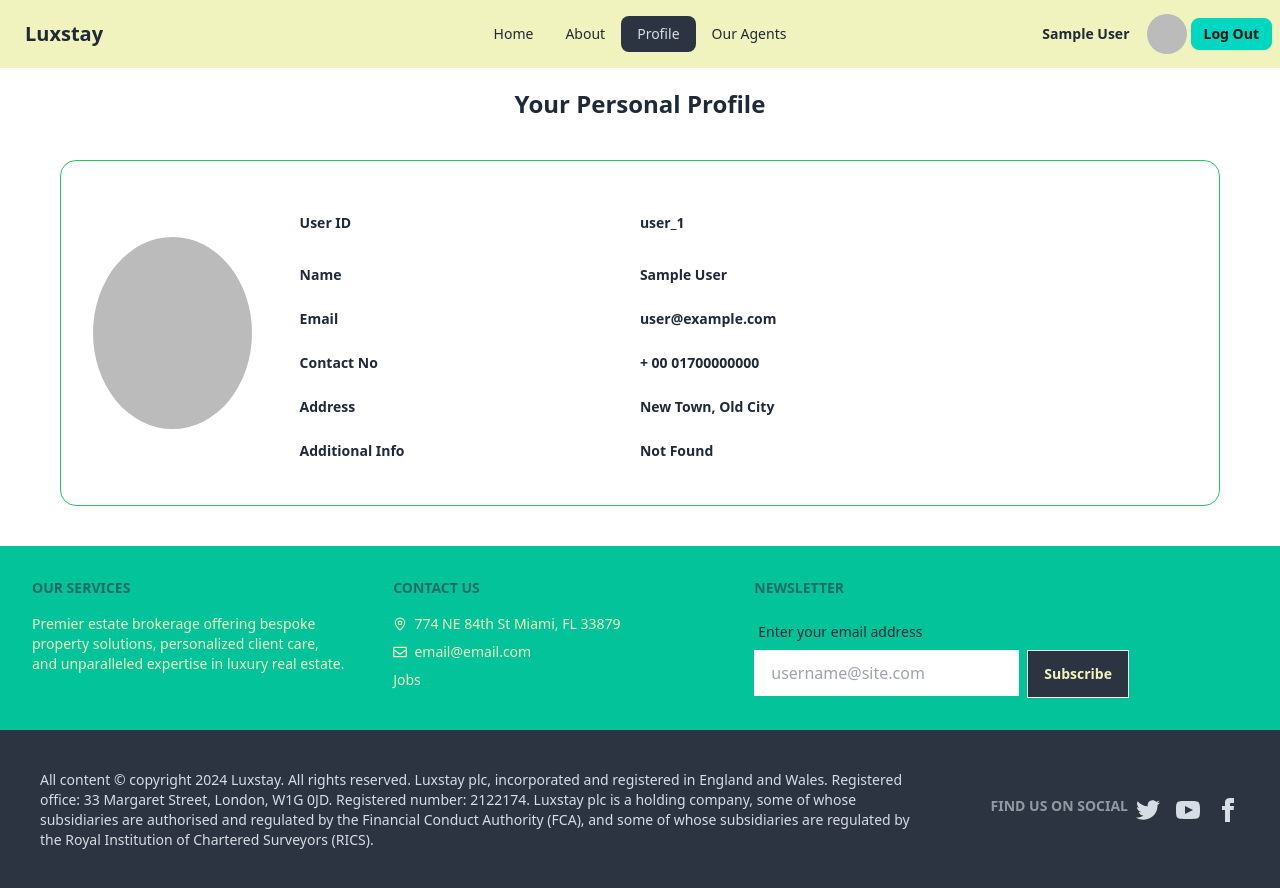
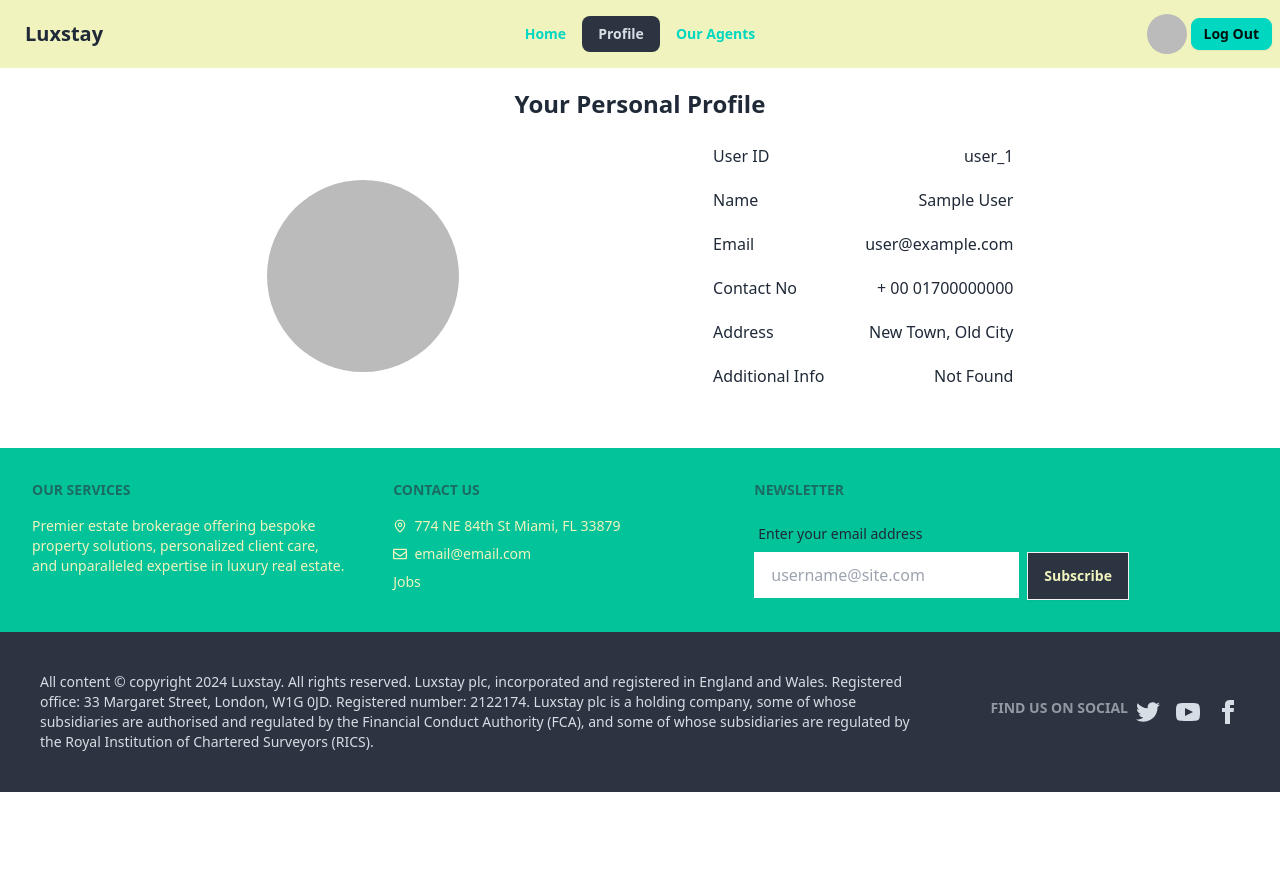
Before and after one commit to salehiin/luxstay, a React (Vite) app: page /profile in a window 1280 px wide. After the commit the page ends 800 px from the top, so only its background shows below. Built offline with nearby package versions, Linux system fonts and the light colour scheme; no server answers; sample sign-in values are in the browser's storage.

Commit message:
hover  on user image to show user name & some css work done

```diff
--- a/src/Header/Header.jsx
+++ b/src/Header/Header.jsx
@@ -16,7 +16,7 @@ const Header = () => {
   const navLinks = <>
 
             <li><NavLink to="/">Home</NavLink></li>
-            <li><NavLink to="/about">About</NavLink></li>
+            {/* <li><NavLink to="/about">About</NavLink></li> */}
             {user && <>
                <li><NavLink to="/profile">Profile</NavLink></li>
                <li><NavLink to="/agents">Our Agents</NavLink></li>
@@ -47,7 +47,7 @@ const Header = () => {
             </div>
             <ul
               tabIndex={0}
-              className="menu menu-sm dropdown-content mt-3 z-[1] p-2 shadow bg-base-100 rounded-box w-52"
+              className="menu menu-sm dropdown-content mt-3 z-[1] p-2 shadow bg-base-100 rounded-box w-52 text-accent font-semibold"
             >
               {navLinks}
             </ul>
@@ -55,7 +55,7 @@ const Header = () => {
           <a className="btn btn-ghost text-xl">Luxstay</a>
         </div>
         <div className="navbar-center hidden lg:flex">
-          <ul className="menu menu-horizontal px-1">
+          <ul className="menu menu-horizontal px-1 text-accent font-semibold">
             {navLinks}
           </ul>
         </div>
@@ -64,16 +64,29 @@ const Header = () => {
           {
 
             user ?
+
+
             <div className="flex flex-col md:flex-row items-center">
-              <button className="btn btn-sm btn-ghost">{user?.displayName || 'User Unknown'}</button>
+
+              <div className="tooltip tooltip-left" data-tip={user?.displayName || 'User Unknown'}>
+                <div tabIndex={0} role="button" className="mr-1 avatar flex">
+                  <div className="w-10 rounded-full">
+                    <img alt="Tailwind CSS Navbar component" src={user?.photoURL || userDefaultPic} />
+                  </div>
+                </div>
+              </div>
+
+              {/* <button className="btn btn-sm btn-ghost">{user?.displayName || 'User Unknown'}</button>
               <div tabIndex={0} role="button" className="btn btn-ghost btn-circle avatar flex">
                 <div className="w-10 rounded-full">
                   <img alt="Tailwind CSS Navbar component" src={user?.photoURL || userDefaultPic} />
                 </div>
-              </div>
+              </div> */}
 
               <button onClick={handleSignOut} className="btn btn-sm btn-accent">Log Out</button>
             </div>
+
+
             :
             <Link to="/login">
               <button className="btn btn-accent">Login</button>
--- a/src/pages/Agents/Agents.jsx
+++ b/src/pages/Agents/Agents.jsx
@@ -5,7 +5,8 @@ const Agents = () => {
         className="hero min-h-80 max-h-96"
         style={{
           backgroundImage:
-            "url(https://daisyui.com/images/stock/photo-1507358522600-9f71e620c44e.jpg)",
+            "url(https://i.postimg.cc/4yJ55ZzB/sliderthree.jpg)",
+
         }}
       >
         <div className="hero-overlay bg-opacity-60"></div>
@@ -21,7 +22,7 @@ const Agents = () => {
       <div className="my-20">
         {/* SINGLE AGENTS 1 */}
         <div className="p-5 flex flex-col md:flex-row border-y-2 shadow-lg shadow-green-100 items-center justify-evenly m-3">
-          <div className="shadow-md shadow-green-200  w-80 h-72">
+          <div className="flex items-center shadow-md shadow-green-200  w-80">
             <img
               className="w-full"
               src="https://i.postimg.cc/mZnPth1j/aone.png"
@@ -50,7 +51,7 @@ const Agents = () => {
         </div>
         {/* SINGLE AGENTS 2 */}
         <div className="p-5 flex flex-col md:flex-row border-y-2 shadow-lg shadow-green-100 items-center justify-evenly m-3">
-          <div className="shadow-md shadow-green-200  w-80 h-72">
+          <div className="shadow-md shadow-green-200  w-80">
             <img
               className="w-full"
               src="https://i.postimg.cc/kM6GSqmy/atwo.jpg"
@@ -79,7 +80,7 @@ const Agents = () => {
         </div>
         {/* SINGLE AGENTS 3 */}
         <div className="p-5 flex flex-col md:flex-row border-y-2 shadow-lg shadow-green-100 items-center justify-evenly m-3">
-          <div className="shadow-md shadow-green-200  w-80 h-72">
+          <div className="shadow-md shadow-green-200  w-80">
             <img
               className="w-full"
               src="https://i.postimg.cc/7P2P693s/athree.jpg"
@@ -108,7 +109,7 @@ const Agents = () => {
         </div>
         {/* SINGLE AGENTS 4 */}
         <div className="p-5 flex flex-col md:flex-row border-y-2 shadow-lg shadow-green-100 items-center justify-evenly m-3">
-          <div className="shadow-md shadow-green-200  w-80 h-72">
+          <div className="shadow-md shadow-green-200  w-80">
             <img
               className="w-full"
               src="https://i.postimg.cc/x1xVgNGN/afour.jpg"
@@ -137,7 +138,7 @@ const Agents = () => {
         </div>
         {/* SINGLE AGENTS 5 */}
         <div className="p-5 flex flex-col md:flex-row border-y-2 shadow-lg shadow-green-100 items-center justify-evenly m-3">
-          <div className="shadow-md shadow-green-200  w-80 h-72">
+          <div className="shadow-md shadow-green-200  w-80">
             <img
               className="w-full"
               src="https://i.postimg.cc/FR0qtYSZ/afive.jpg"
@@ -166,7 +167,7 @@ const Agents = () => {
         </div>
         {/* SINGLE AGENTS */}
         <div className="p-5 flex flex-col md:flex-row border-y-2 shadow-lg shadow-green-100 items-center justify-evenly m-3">
-          <div className="shadow-md shadow-green-200  w-80 h-72">
+          <div className="shadow-md shadow-green-200  w-80">
             <img
               className="w-full"
               src="https://i.postimg.cc/3x6bdXC1/asix.jpg"
--- a/src/pages/ErrorPage/ErrorPage.jsx
+++ b/src/pages/ErrorPage/ErrorPage.jsx
@@ -1,27 +1,61 @@
 import { Link, useRouteError } from "react-router-dom";
 
+const ErrorPage = () => {
+  const error = useRouteError();
 
-const ErrorPage = () => {
+  return (
+    <div>
+      <div
+        className="hero min-h-screen "
+        style={{
+          backgroundImage:
+            "url(https://i.postimg.cc/XJSnLYX9/404.png)",
+        }}
+      >
+        <div className="hero-overlay bg-opacity-60"></div>
+        <div className="hero-content text-center text-neutral-content">
+          <div className="">
+            <h1 className="mb-5 text-5xl font-bold text-[#f0f3bd]">Oops!!!</h1>
 
-    const error = useRouteError();
 
-    return (
-        <div>
-            <h2>Oopps!!!</h2>
             <p>{error.statusText || error.message}</p>
             {
 
                 error.status === 404 && <div>
 
-                    <h3>Page not found</h3>
+                    <h3 className="text-9xl text-accent font-bold text-[#02c39a">404</h3>
+                    <p className="text-6xl mb-6">Page not found</p>
+
+                    <Link to="/"><button className="btn btn-accent">Home</button></Link>
+
+                </div>
+
+            }
+
+
+
+
+          </div>
+        </div>
+      </div>
+
+      {/* DEFAULT */}
+      {/* <h2>Oops!!!</h2>
+            <p>{error.statusText || error.message}</p>
+            {
+
+                error.status === 404 && <div>
+
+                    <h3>404- Page not found</h3>
                     <p>Go back where you from</p>
                     <Link to="/"><button>Home</button></Link>
 
                 </div>
 
-            }
-        </div>
-    );
+            } */}
+      {/* DEFAULT */}
+    </div>
+  );
 };
 
 export default ErrorPage;
--- a/src/pages/Home/Slider.jsx
+++ b/src/pages/Home/Slider.jsx
@@ -6,7 +6,8 @@ const Slider = () => {
           <div className="w-full">
           {/* <div className="hero-overlay bg-opacity-60"></div> */}
             <img
-              src="https://daisyui.com/images/stock/photo-1625726411847-8cbb60cc71e6.jpg"
+              // src="https://daisyui.com/images/stock/photo-1625726411847-8cbb60cc71e6.jpg"
+              src="https://i.postimg.cc/ryQzscYg/sliderone.jpg"
               className="w-full"
             />
           </div>
@@ -21,7 +22,7 @@ const Slider = () => {
         </div>
         <div id="slide2" className="carousel-item relative w-full">
           <img
-            src="https://daisyui.com/images/stock/photo-1609621838510-5ad474b7d25d.jpg"
+            src="https://i.postimg.cc/MHVSy7my/slidertwo.jpg"
             className="w-full"
           />
           <div className="absolute flex justify-between transform -translate-y-1/2 left-5 right-5 top-1/2">
@@ -35,7 +36,7 @@ const Slider = () => {
         </div>
         <div id="slide3" className="carousel-item relative w-full">
           <img
-            src="https://daisyui.com/images/stock/photo-1414694762283-acccc27bca85.jpg"
+            src="https://i.postimg.cc/4yJ55ZzB/sliderthree.jpg"
             className="w-full"
           />
           <div className="absolute flex justify-between transform -translate-y-1/2 left-5 right-5 top-1/2">
@@ -49,7 +50,7 @@ const Slider = () => {
         </div>
         <div id="slide4" className="carousel-item relative w-full">
           <img
-            src="https://daisyui.com/images/stock/photo-1665553365602-b2fb8e5d1707.jpg"
+            src="https://i.postimg.cc/VkMCdpt6/slideroptional.jpg"
             className="w-full"
           />
           <div className="absolute flex justify-between transform -translate-y-1/2 left-5 right-5 top-1/2">
--- a/src/pages/Profile/Profile.jsx
+++ b/src/pages/Profile/Profile.jsx
@@ -18,60 +18,85 @@ const Profile = () => {
     <div className="text-center">
       <div className="m-5">
         <h1 className="font-bold text-2xl">Your Personal Profile</h1>
-        <div className="overflow-x-auto border border-green-500 p-0 md:p-8 m-0 md:m-2 lg:m-10 mt-6 rounded-2xl flex flex-col md:flex-row items-center">
+        <div className="overflow-x-auto  border-green-500 p-0 m-0 md:m-2 lg:m-6 mt-6 rounded-2xl flex flex-col md:flex-row items-center justify-evenly">
             <div className="mr-0 md:mr-8">
                 <img className="w-48 h-48 rounded-[50%]" src={user?.photoURL || userDefaultPic} alt="" />
             </div>
-          <table className="table font-bold">
-            {/* head */}
+            <div>
+              <div className='flex justify-between gap-20 mb-5'>
+                <p>User ID</p>
+                <p>{user?.uid || 'Not Found'}</p>
+              </div>
+              <div className='flex justify-between gap-20 mb-5'>
+                <p>Name</p>
+                <p>{user?.displayName || 'User Unknown'}</p>
+              </div>
+              <div className='flex justify-between gap-20 mb-5'>
+                <p>Email</p>
+                <p>{user?.email || 'User Unknown'}</p>
+              </div>
+              <div className='flex justify-between gap-20 mb-5'>
+                <p>Contact No</p>
+                <p>+ 00 01700000000</p>
+              </div>
+              <div className='flex justify-between gap-20 mb-5'>
+                <p>Address</p>
+                <p>New Town, Old City</p>
+              </div>
+              <div className='flex justify-between gap-20 mb-5'>
+                <p>Additional Info</p>
+                <p>{user?.metadata.UserMetadata || 'Not Found'}</p>
+              </div>
+            </div>
+          {/* <table className="table font-bold">
+
             <thead>
 
             </thead>
             <tbody className=" ">
             <tr className="border-none">
-                {/* <th>1</th> */}
+
                 <td>User ID</td>
                 <td>{user?.uid || 'Not Found'}</td>
-                <td><button className="btn btn-sm btn-ghost"></button></td>
 
               </tr>
-              {/* row 1 */}
+
               <tr className="border-none">
-                {/* <th>2</th> */}
+
                 <td>Name</td>
                 <td>{user?.displayName || 'User Unknown'}</td>
 
               </tr>
-              {/* row 2 */}
+
               <tr className="border-none">
-                {/* <th>3</th> */}
+
                 <td>Email</td>
                 <td>{user?.email || 'User Unknown'}</td>
 
               </tr>
-              {/* row 3 */}
+
               <tr className="border-none">
-                {/* <th>4</th> */}
+
                 <td>Contact No</td>
                 <td>+ 00 01700000000</td>
 
               </tr>
 
               <tr className="border-none">
-                {/* <th>5</th> */}
+
                 <td>Address</td>
                 <td>New Town, Old City</td>
 
               </tr>
 
               <tr className="border-none">
-                {/* <th>6</th> */}
+
                 <td>Additional Info</td>
                 <td>{user?.metadata.UserMetadata || 'Not Found'}</td>
 
               </tr>
             </tbody>
-          </table>
+          </table> */}
         </div>
       </div>
     </div>
```
